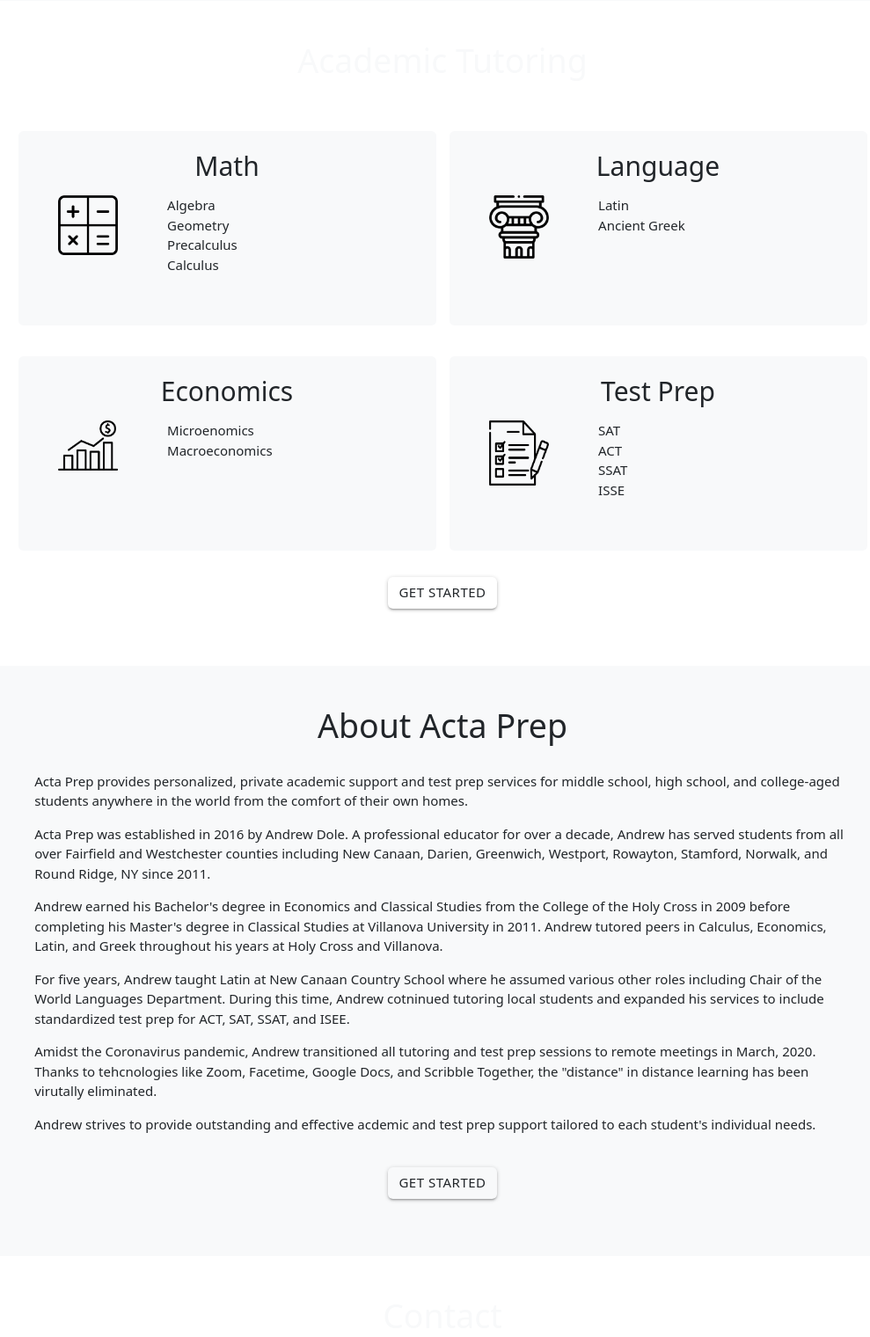
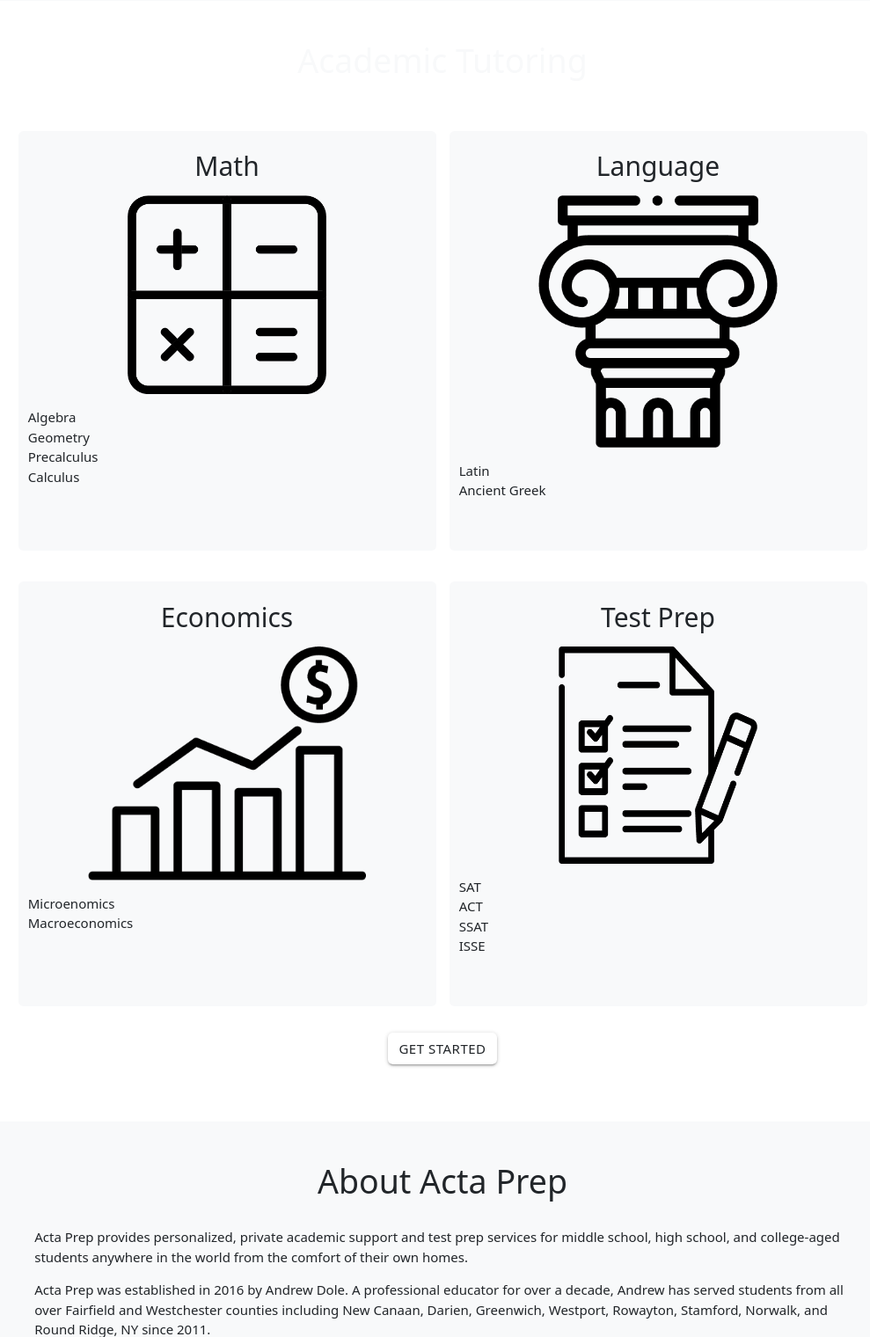
Before and after one commit to TaurusCanis/actaprephomepage, a Django app: page / in a window 1280 px wide. Shown: the part 863-2383 px from the top of the page at 88% size, without its empty margins (137-1126 px from the left). Run offline with Django 3.2, Linux system fonts and the light colour scheme; some libraries are stand-ins or nearby versions.

Commit message:
fixed styling issues

```diff
--- a/acta_homepage/templates/acta_homepage/index.html
+++ b/acta_homepage/templates/acta_homepage/index.html
@@ -75,7 +75,7 @@
                     </div>
                 </div>
             </section>
-            <section id="services" class="bg-blue-800 p-5">
+            <section id="services" class="bg-blue-800 p-5 p-xxs-4 p-xs-5">
                 <div class="container">
                     <div class="row">
                         <h1 class="col text-center text-light pb-4">Academic Tutoring</h1>
@@ -84,10 +84,10 @@
                         <div class="col-md-5 col-sm-12 bg-light rounded pt-4 pb-4 m-2">
                             <h2 class="text-center pb-2">Math</h2>
                             <div class="row justify-content-around">
-                                <div class="col-12 col-sm-4 text-center">
+                                <div class="col-xxs-6 mb-3 mb-xxs-0 text-center">
                                     <img class="img-fluid text-center" style="width: 50%;" src="{% static 'keys.png' %}">
                                 </div>
-                                <div class="col-12 col-sm-8 bg-light">
+                                <div class="col-xxs-6 bg-light">
                                     <ul>
                                         <li>Algebra</li>
                                         <li>Geometry</li>
@@ -100,10 +100,10 @@
                         <div class="col-md-5 col-sm-12 bg-light rounded pt-4 pb-4 m-2">
                             <h2 class="text-center pb-2">Language</h2>
                             <div class="row justify-content-around">
-                                <div class="col-12 col-sm-4 text-center">
-                                    <img class="img-fluid text-center" style="width: 50%;" src="{% static 'column.png' %}">
+                                <div class="col-xxs-6 mb-3 mb-xxs-0 text-center">
+                                    <img class="img-fluid text-center" style="width: 60%;" src="{% static 'column.png' %}">
                                 </div>
-                                <div class="col-12 col-sm-8 bg-light">
+                                <div class="col-xxs-6 bg-light">
                                     <ul>
                                         <li>Latin</li>
                                         <li>Ancient Greek</li>
@@ -116,10 +116,10 @@
                         <div class="col-md-5 col-sm-12 bg-light rounded pt-4 pb-4 m-2">
                             <h2 class="text-center pb-2">Economics</h2>
                             <div class="row">
-                                <div class="col-12 col-sm-4 text-center">
-                                    <img class="img-fluid text-center" style="width: 50%;" src="{% static 'bars.png' %}">
+                                <div class="col-xxs-6 mb-3 mb-xxs-0 text-center">
+                                    <img class="img-fluid text-center" style="max-width:70%" src="{% static 'bars.png' %}">
                                 </div>
-                                <div class="col-12 col-sm-8 bg-light">
+                                <div class="col-xxs-6 px-xxs-0 mx-xxs-n1 bg-light">
                                     <ul>
                                         <li>Microenomics</li>
                                         <li>Macroeconomics</li>
@@ -130,10 +130,10 @@
                         <div class="col-md-5 col-sm-12 bg-light rounded pt-4 pb-4 m-2">
                             <h2 class="col text-center pb-2">Test Prep</h2>
                             <div class="row">
-                                <div class="col-12 col-sm-4 text-center">
+                                <div class="col-xxs-6 mb-3 mb-xxs-0 text-center">
                                     <img class="img-fluid text-center" style="width: 50%;" src="{% static 'test.png' %}">
                                 </div>
-                                <div class="col-12 col-sm-8 bg-light">
+                                <div class="col-xxs-6 bg-light">
                                     <ul>
                                         <li>SAT</li>
                                         <li>ACT</li>
```
